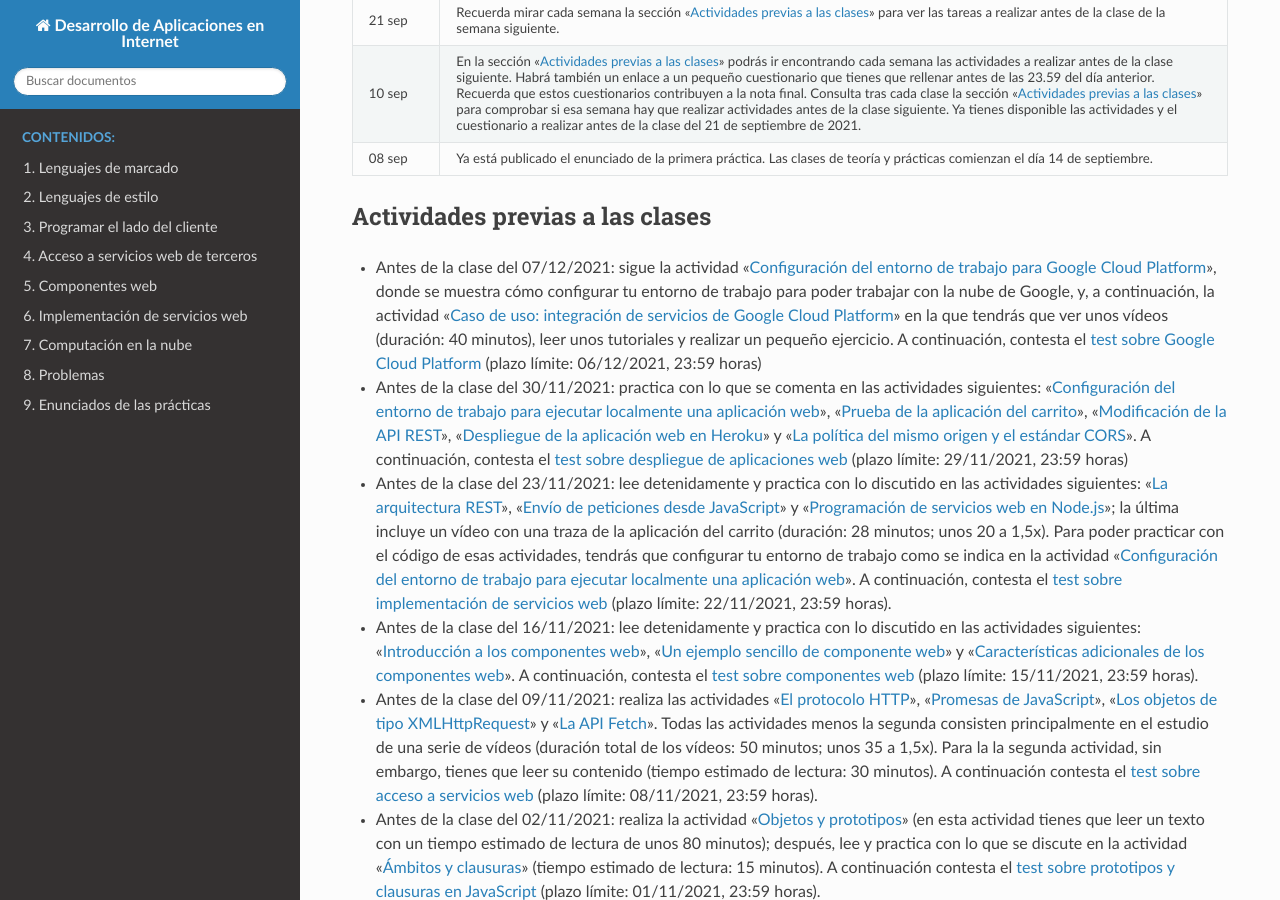
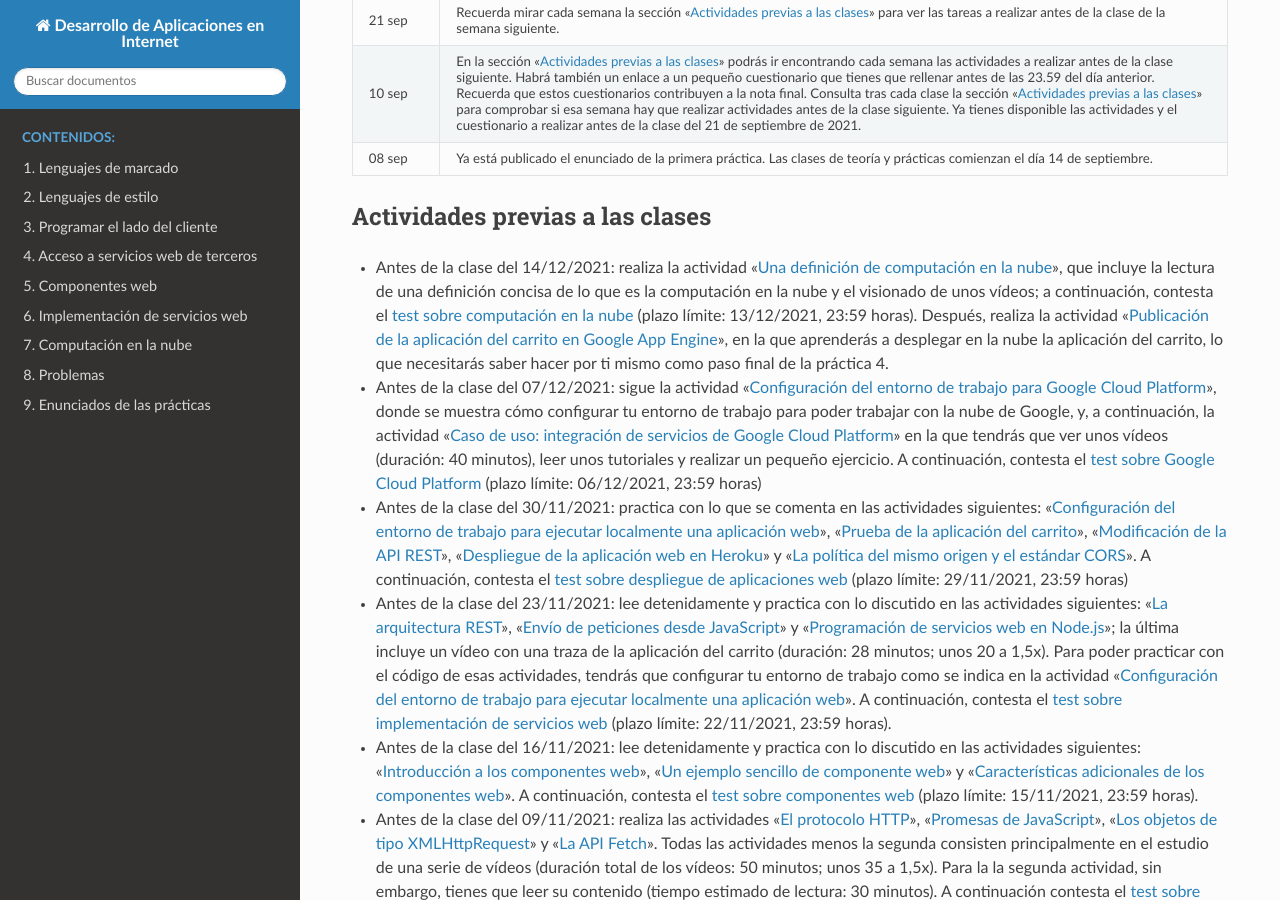
Before and after one commit to jaspock/dai2122, a Sphinx documentation site: the page built from docs/source/index.rst, in a window 1280 px wide and 900 px high, scrolled down 439 px. Built offline with Sphinx 7.4.7 and the Read the Docs theme 2.0.0, drawn with Linux system fonts in a browser that asks for light colours.

Commit message:
Actividades para casa.

```diff
--- a/docs/source/index.rst
+++ b/docs/source/index.rst
@@ -59,8 +59,7 @@ Novedades
 Actividades previas a las clases
 --------------------------------
 
-.. - Antes de la clase del 14/12/2021: realiza la actividad ":ref:`label-comp-nube`", que incluye la lectura de una definición concisa de lo que es la computación en la nube y el visionado de unos vídeos; a continuación, contesta el `test sobre computación en la nube`_ (plazo límite: 13/12/2021, 23:59 horas). Después, realiza la actividad ":ref:`label-appengine`", en la que aprenderás a desplegar en la nube la aplicación del carrito, lo que necesitarás saber hacer por ti mismo como paso final de la práctica 4.
-
+- Antes de la clase del 14/12/2021: realiza la actividad ":ref:`label-comp-nube`", que incluye la lectura de una definición concisa de lo que es la computación en la nube y el visionado de unos vídeos; a continuación, contesta el `test sobre computación en la nube`_ (plazo límite: 13/12/2021, 23:59 horas). Después, realiza la actividad ":ref:`label-appengine`", en la que aprenderás a desplegar en la nube la aplicación del carrito, lo que necesitarás saber hacer por ti mismo como paso final de la práctica 4.
 - Antes de la clase del 07/12/2021: sigue la actividad ":ref:`label-gcloud`", donde se muestra cómo configurar tu entorno de trabajo para poder trabajar con la nube de Google, y, a continuación, la actividad ":ref:`label-gcp`" en la que tendrás que ver unos vídeos (duración: 40 minutos), leer unos tutoriales y realizar un pequeño ejercicio. A continuación, contesta el `test sobre Google Cloud Platform`_ (plazo límite: 06/12/2021, 23:59 horas)
 - Antes de la clase del 30/11/2021: practica con lo que se comenta en las actividades siguientes: ":ref:`label-local`", ":ref:`label-prueba-carrito`", ":ref:`label-api-cambio`", ":ref:`label-heroku`" y ":ref:`label-cors`". A continuación, contesta el `test sobre despliegue de aplicaciones web`_ (plazo límite: 29/11/2021, 23:59 horas)
 - Antes de la clase del 23/11/2021: lee detenidamente y practica con lo discutido en las actividades siguientes: ":ref:`label-curl`", ":ref:`label-cliente-rest`" y ":ref:`label-servidor-rest`"; la última incluye un vídeo con una traza de la aplicación del carrito (duración: 28 minutos; unos 20 a 1,5x). Para poder practicar con el código de esas actividades, tendrás que configurar tu entorno de trabajo como se indica en la actividad ":ref:`label-local`". A continuación, contesta el `test sobre implementación de servicios web`_ (plazo límite: 22/11/2021, 23:59 horas).
```
